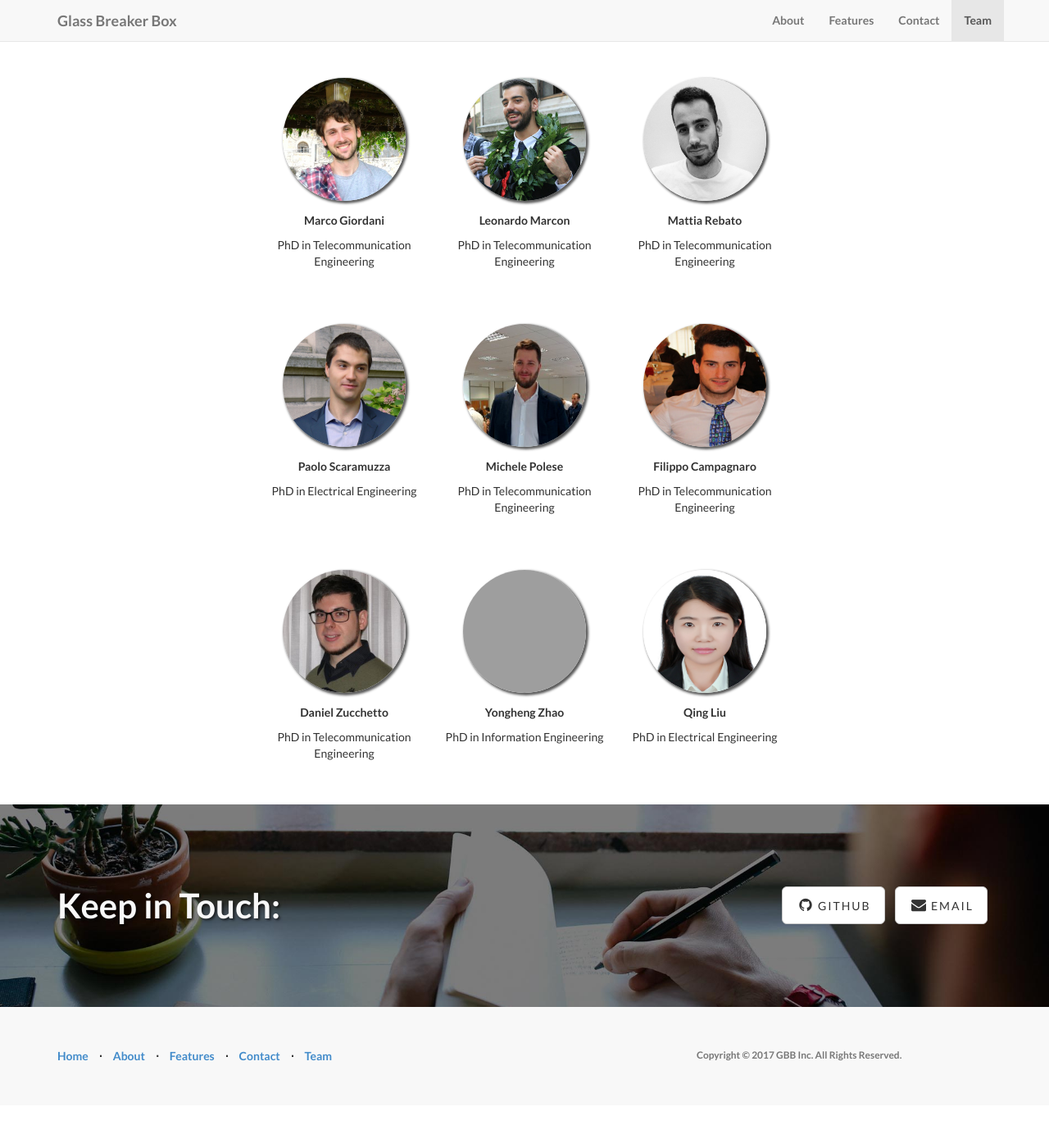
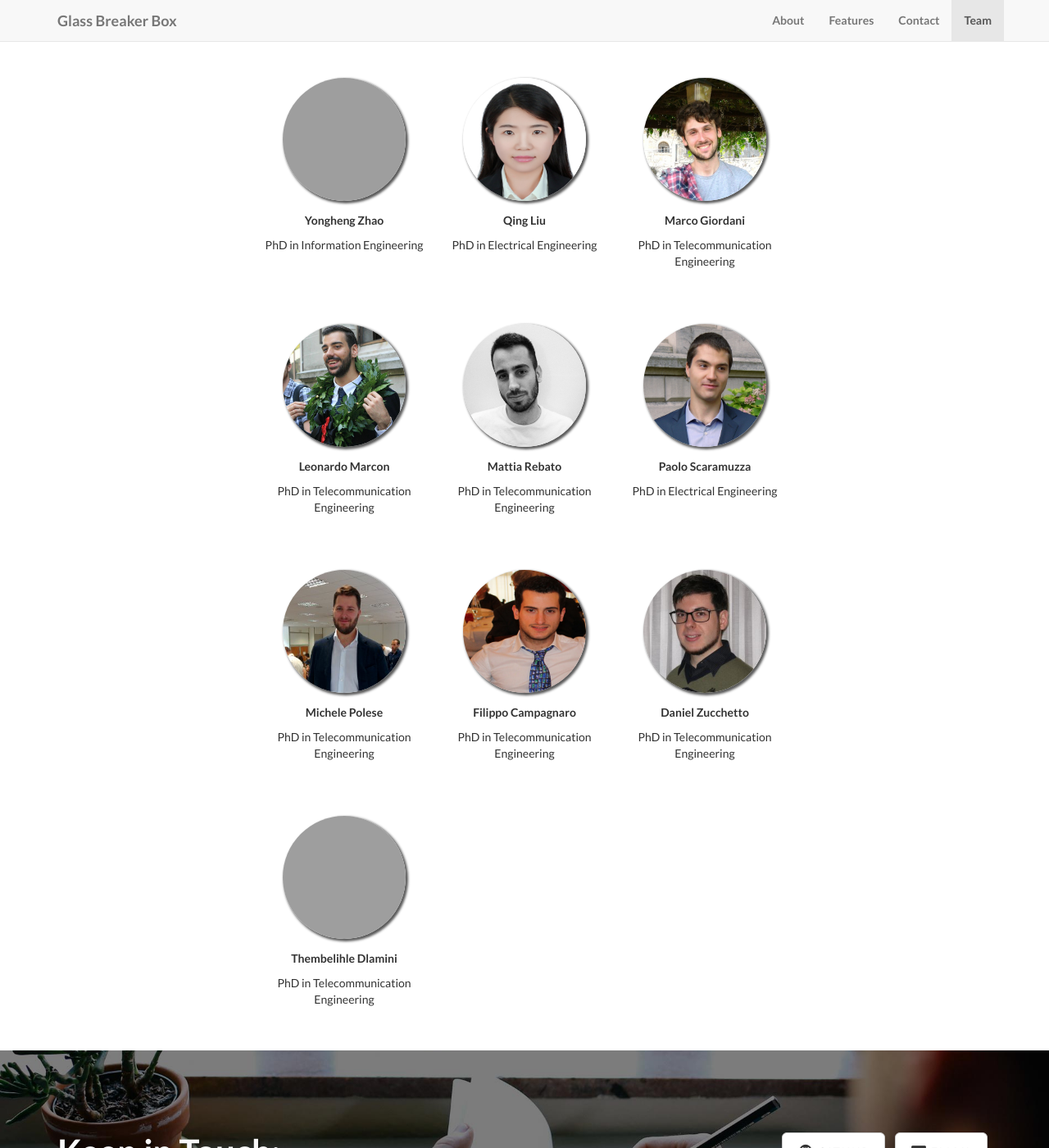
Before and after one commit to glassbreakerbox/glassbreakerbox.github.io, a Jekyll site: the page built from index.html, in a window 1280 px wide and 1400 px high, scrolled down 1372 px. Shown: the whole window at 82% size. Built offline with Jekyll 4.4.1, drawn with Linux system fonts in a browser that asks for light colours; before the commit the page ends 2720 px from its top, so only the background shows below that; grey boxes are pictures that could not be loaded.

Commit message:
Team member: Lihle

```diff
--- a/_data/members.yml
+++ b/_data/members.yml
@@ -1,3 +1,11 @@
+- name: Yongheng Zhao
+  image: img/team/YZ.png
+  description: PhD in Information Engineering
+
+- name: Qing Liu
+  image: img/team/QL.png
+  description: PhD in Electrical Engineering
+
 - name: Marco Giordani
   image: img/team/MG.jpg
   description: PhD in Telecommunication Engineering
@@ -26,10 +34,6 @@
   image: img/team/DZ.jpg
   description: PhD in Telecommunication Engineering
 
-- name: Yongheng Zhao
-  image: img/team/YZ.png
-  description: PhD in Information Engineering
-
-- name: Qing Liu
-  image: img/team/QL.png
-  description: PhD in Electrical Engineering
+- name: Thembelihle Dlamini
+  image: img/team/IMG_0507.JPG
+  description: PhD in Telecommunication Engineering
```
Also changed, not shown: img/team/MP.jpg (added).
